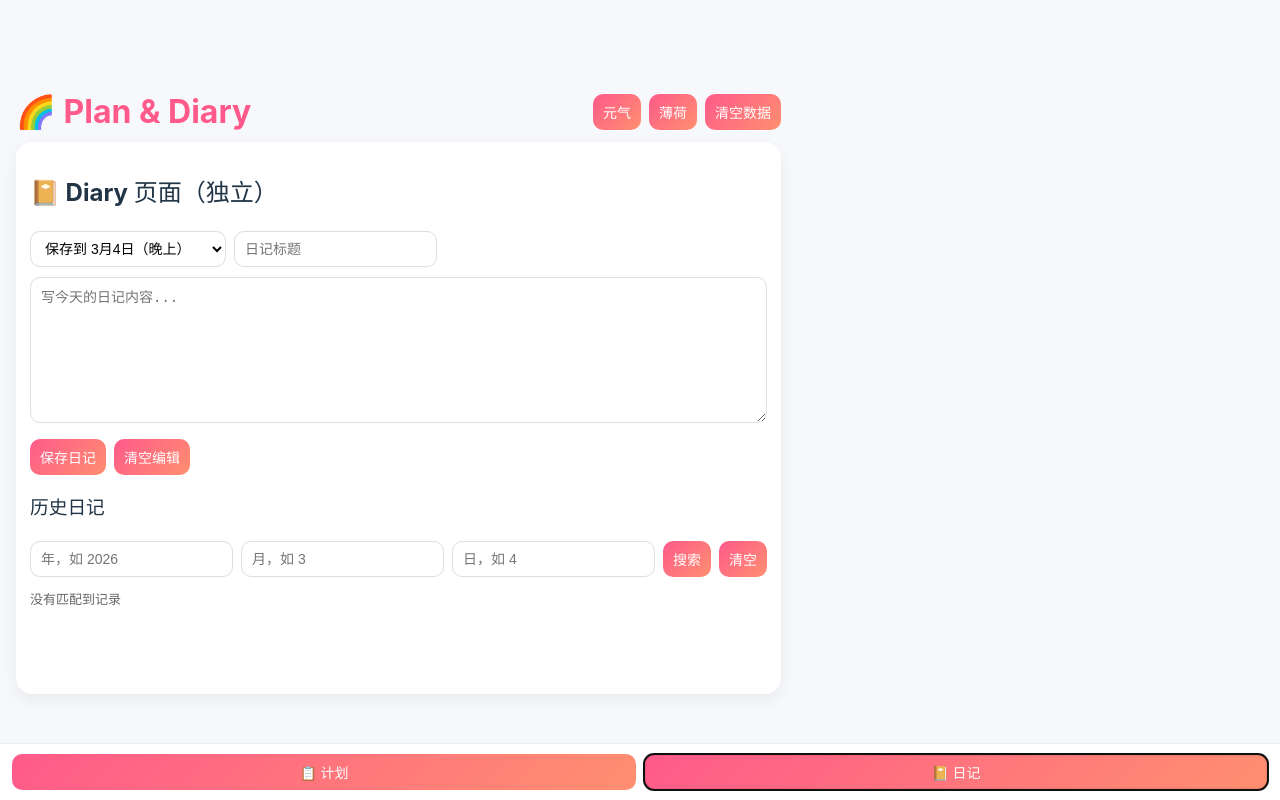
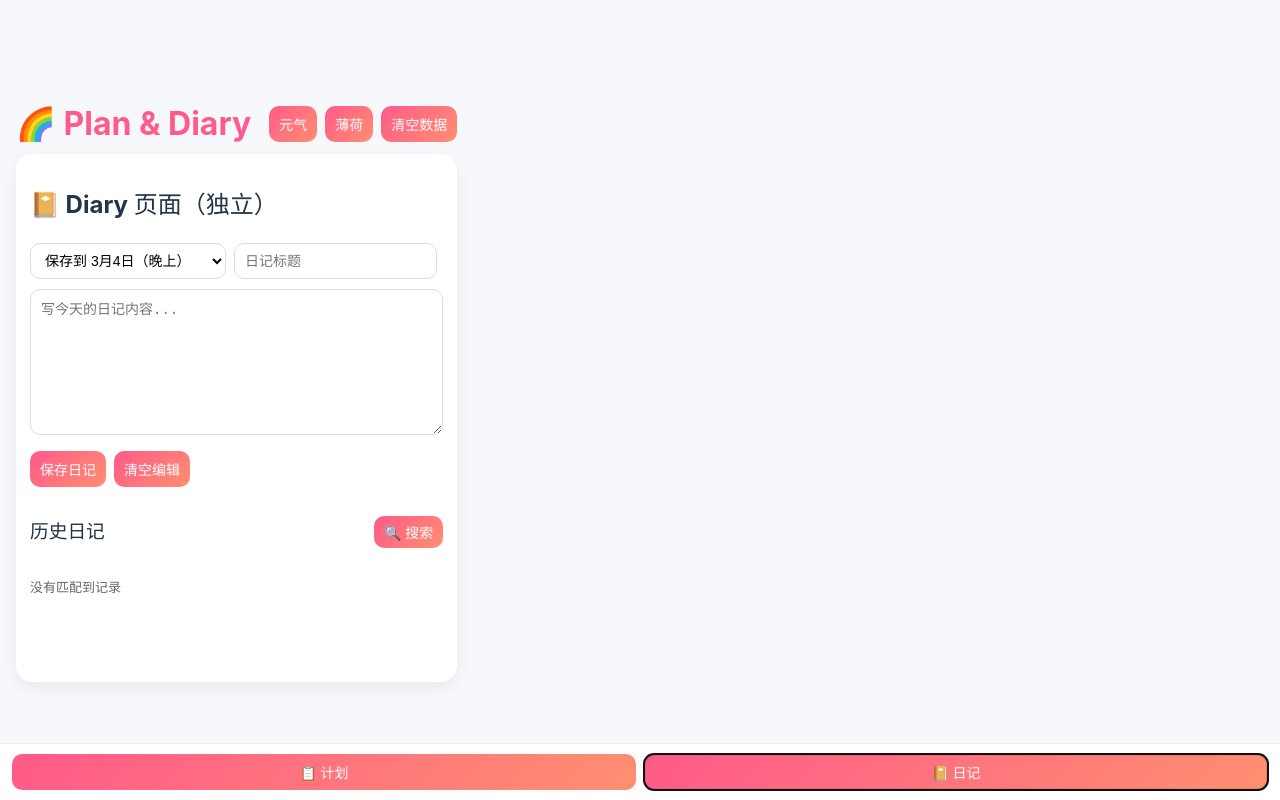
Before and after one commit to LXY-999999/plan_and_diary, a React (Vite) app: page / in a window 1280 px wide. Both pictures are taken after a click on the button "📔 日记". Built offline with nearby package versions, Linux system fonts and the light colour scheme.

Commit message:
refactor: compact diary search into toggle mini box

```diff
--- a/src/App.css
+++ b/src/App.css
@@ -83,6 +83,10 @@ button:hover { opacity:.9; }
 .mini-task.done { border-color:#57c96f; background:#f1fff4; }
 .mini-task.failed { border-color:#f28b82; background:#fff3f2; }
 .diary-search { margin-top: 12px; }
+.diary-search-head { display:flex; justify-content:space-between; align-items:center; gap:8px; }
+.search-toggle-btn { width:auto; padding:6px 10px; }
+.search-mini-box { margin-top:8px; border:1px solid #eee; border-radius:10px; padding:8px; background:#fcfcfc; }
+.search-mini-box input { min-width: 96px; }
 .diary-history-list { margin-top: 8px; }
 
 .app.genki { --accent:#ff5a8a; }
--- a/src/App.tsx
+++ b/src/App.tsx
@@ -57,6 +57,7 @@ function App() {
   const [diarySearchYear, setDiarySearchYear] = useState('')
   const [diarySearchMonth, setDiarySearchMonth] = useState('')
   const [diarySearchDay, setDiarySearchDay] = useState('')
+  const [diarySearchOpen, setDiarySearchOpen] = useState(false)
   const [appliedDiarySearch, setAppliedDiarySearch] = useState({ year: '', month: '', day: '' })
   const [bulkModeWeekId, setBulkModeWeekId] = useState<string | null>(null)
   const [bulkSelected, setBulkSelected] = useState<Record<string, boolean>>({})
@@ -629,12 +630,20 @@ function App() {
           </div>
 
           <div className="diary-search">
+            <div className="diary-search-head">
               <h3>历史日记</h3>
+              <button className="search-toggle-btn" onClick={() => setDiarySearchOpen((v) => !v)}>🔍 搜索</button>
+            </div>
+
+            {diarySearchOpen && (
+              <div className="search-mini-box">
                 <div className="row">
                   <input value={diarySearchYear} onChange={(e) => setDiarySearchYear(e.target.value)} placeholder="年，如 2026" />
                   <input value={diarySearchMonth} onChange={(e) => setDiarySearchMonth(e.target.value)} placeholder="月，如 3" />
                   <input value={diarySearchDay} onChange={(e) => setDiarySearchDay(e.target.value)} placeholder="日，如 4" />
-              <button onClick={() => setAppliedDiarySearch({ year: diarySearchYear, month: diarySearchMonth, day: diarySearchDay })}>搜索</button>
+                </div>
+                <div className="row">
+                  <button onClick={() => setAppliedDiarySearch({ year: diarySearchYear, month: diarySearchMonth, day: diarySearchDay })}>应用搜索</button>
                   <button
                     onClick={() => {
                       setDiarySearchYear('')
@@ -646,6 +655,8 @@ function App() {
                     清空
                   </button>
                 </div>
+              </div>
+            )}
           </div>
 
           <div className="diary-history-list">
```
Lines whose indentation alone changed are shown as unchanged.
